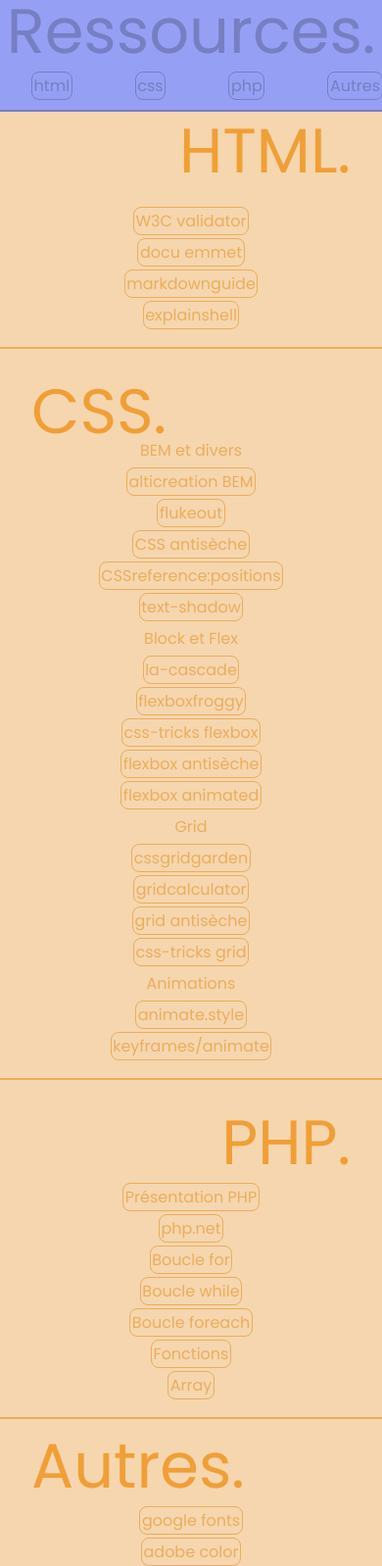
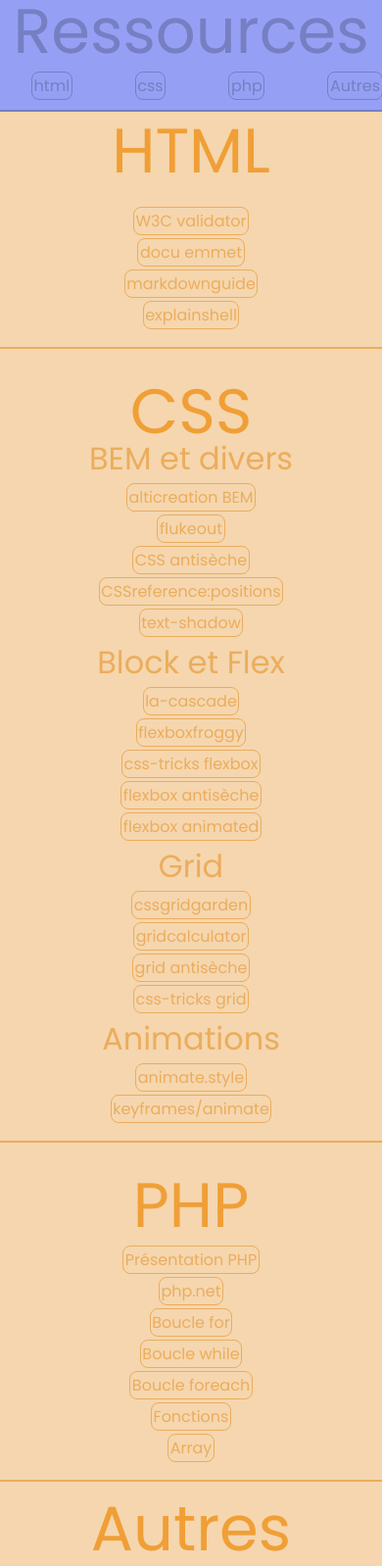
Before and after one commit to BlueHanae/ressources, a plain HTML site: page index.html in a window 390 px wide. Shown: the top 1598 px of the page at 98% size. Drawn offline with Linux system fonts and the light colour scheme; a script that the page names is missing.

Commit message:
responsive terminé, go dark theme

```diff
--- a/css/style.css
+++ b/css/style.css
@@ -5,15 +5,18 @@ body{
     background: #f5d6ae;
     color: #f09f36;
 }
-h1{
+/* coded mobile first, max 600px */
+h1 {
+    text-align: center;
     padding: 0 2rem;
     font-size: 4rem;
 }
-h2{
+h2 {
+    font-size: 2rem;
     text-align: center;
     color: #ebad5d;
 }
-a{
+a {
     text-align: center;
     color: #ebad5d;
     text-decoration: none;
@@ -22,26 +25,25 @@ a{
     padding: .1rem;
     margin: 1rem;
 }
-a:hover{
+a:hover {
     color: #f5d6ae;
     background: #ebad5d;
     border: 1px solid #f5d6ae;
 }
-li{
+li {
     text-align: center;
     margin: 1rem;
 }
-p{
+p {
     padding-top: .5rem;
 }
-.anchor{
+
+.anchor {
     border: none;
 }
-section{
+section {
     border-top: 2px solid #ebad5d;
 }
-@media (max-width: 600px)  /*Petit Smartphone*/
-{
 /* Main */
 main{
     display: block;
@@ -84,9 +86,6 @@ main{
     display: flex;
     flex-direction: column;
 }
-.html__header{
-    align-self: end;
-}
 /*CSS*/
 .css{
     padding-top: 1rem;
@@ -95,9 +94,6 @@ main{
     height: auto;
     display: flex;
     flex-direction: column;
-}
-.css__header{
-    align-self: flex-start;
 }
 /*PHP*/
 .php{
@@ -108,9 +104,6 @@ main{
     display: flex;
     flex-direction: column;
 }
-.php__header{
-    align-self: flex-end;
-}
 /*Autres*/
 .autres{
     padding-top: 1rem;
@@ -120,17 +113,18 @@ main{
     display: flex;
     flex-direction: column;
 }
-.autres__header{
-    align-self: flex-start;
-}
-}
-@media (min-width: 600px) /*Portrait Grand Smartphone/petite tablette*/
-{
-
-}
 @media (min-width: 992px) /*laptop*/
 {
-
+li{
+    text-align: left;
+    padding-left: 4rem;
+}
+p{
+    padding-left: 3rem;
+}
+.html__header, .css__header, .php__header, .autre__header{
+    letter-spacing: 1.5rem;
+}
 }
 @media (min-width: 1200px) /*desktop*/
 {
--- a/index.html
+++ b/index.html
@@ -14,7 +14,7 @@
 <body>
     <main class="main__size">
     <header class="main-header">
-        <h1 class="main-header__title">Ressources.</h1>
+        <h1 class="main-header__title">Ressources</h1>
         <nav>
             <ul class="main-header__nav">
                 <li><a href="#html">html</a></li>
@@ -27,7 +27,7 @@
 
     <section class="html">
         <header class="html__header">
-            <h1> HTML. </h1>
+            <h1> HTML </h1>
             <a class="anchor"></a>
         </header>
                 <ul>
@@ -40,7 +40,7 @@
     <section class="css">
         <header class="css__header">
             <a class="anchor"></a>
-            <h1> CSS. </h1>
+            <h1> CSS </h1>
         </header>
             <h2>BEM et divers</h2>
                 <ul>
@@ -69,7 +69,7 @@
     <section class="php">
         <header class="php__header">
             <a class="anchor"></a>
-            <h1> PHP. </h1>
+            <h1> PHP </h1>
         </header>
                 <ul>
                     <li><a href="https://fabioclock.github.io/front-back/" target="_blank">Présentation PHP</a></li>
@@ -84,7 +84,7 @@
     <section class="autre">
         <header class="autre__header">
             <a class="anchor"></a>
-            <h1> Autres. </h1>
+            <h1> Autres </h1>
         </header>
                 <ul>
                     <li><a href="https://fonts.google.com/" target="_blank">google fonts</a></li>
```
Also changed, not shown: js/evendarkertheme.js (deleted).
